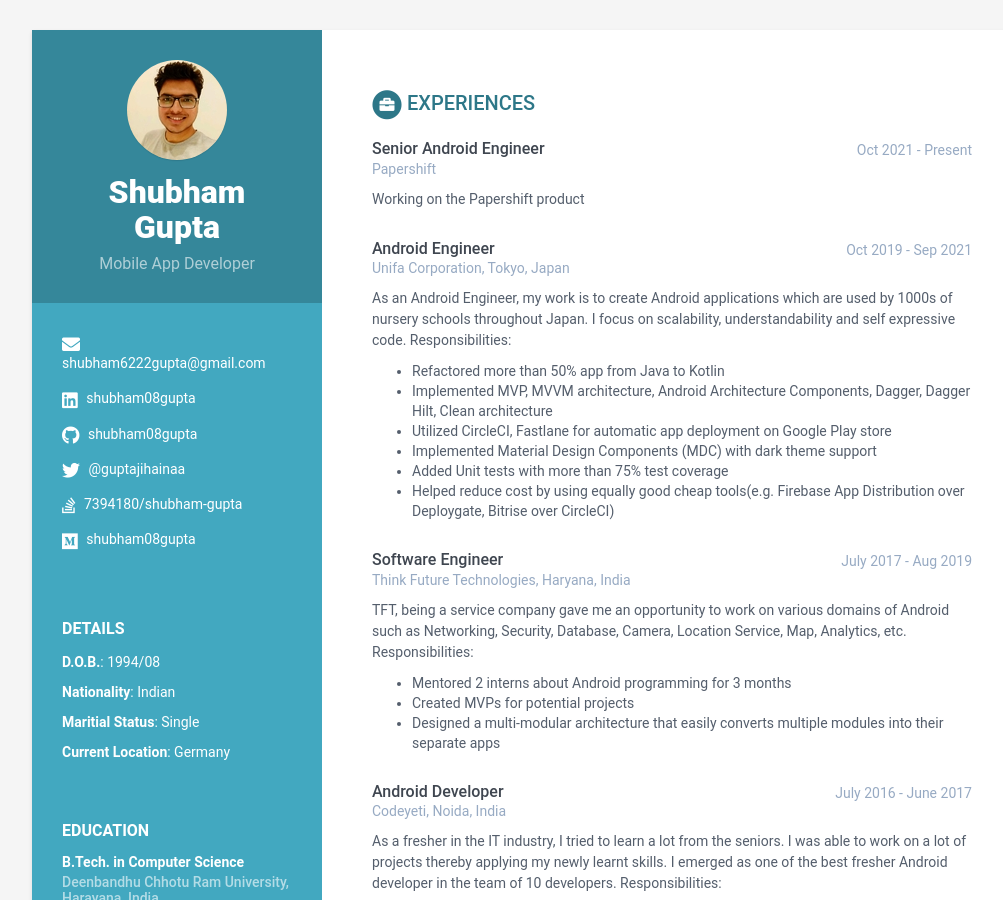
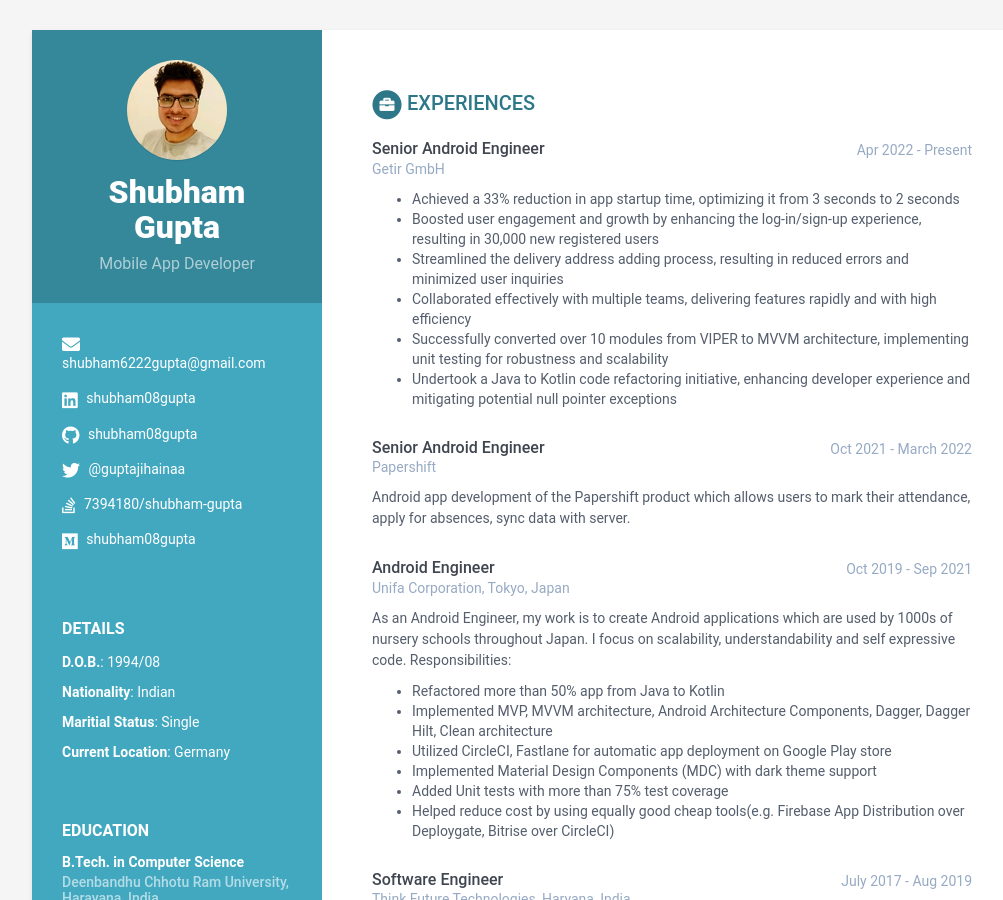
Before and after one commit to shubham08gupta/shubham08gupta.github.io, a Jekyll site: the page built from index.html, in a window 1280 px wide and 900 px high. Shown: the whole window, without its empty margins (108-1111 px from the left). Built offline with Jekyll 4.4.1, drawn with Linux system fonts in a browser that asks for light colours.

Commit message:
Update experience

```diff
--- a/_data/data.yml
+++ b/_data/data.yml
@@ -90,15 +90,22 @@ education:
       university: St. Margaret Sr. Sec. School, Delhi, India
       time: 2009 - 2010
       gpa: 8.8 /10
-      details: |
-        Studied various subjects
-          - Prepared to take engineering course for future
 experiences:
     - role: Senior Android Engineer
-      time: Oct 2021 - Present
+      time: Apr 2022 - Present
+      company: Getir GmbH
+      details: |
+        - Achieved a 33% reduction in app startup time, optimizing it from 3 seconds to 2 seconds
+        - Boosted user engagement and growth by enhancing the log-in/sign-up experience, resulting in 30,000 new registered users
+        - Streamlined the delivery address adding process, resulting in reduced errors and minimized user inquiries
+        - Collaborated effectively with multiple teams, delivering features rapidly and with high efficiency
+        - Successfully converted over 10 modules from VIPER to MVVM architecture, implementing unit testing for robustness and scalability
+        - Undertook a Java to Kotlin code refactoring initiative, enhancing developer experience and mitigating potential null pointer exceptions
+    - role: Senior Android Engineer
+      time: Oct 2021 - March 2022
       company: Papershift
       details: |
-        Working on the Papershift product
+        Android app development of the Papershift product which allows users to mark their attendance, apply for absences, sync data with server.
     - role: Android Engineer
       time: Oct 2019 - Sep 2021
       company: Unifa Corporation, Tokyo, Japan
```
